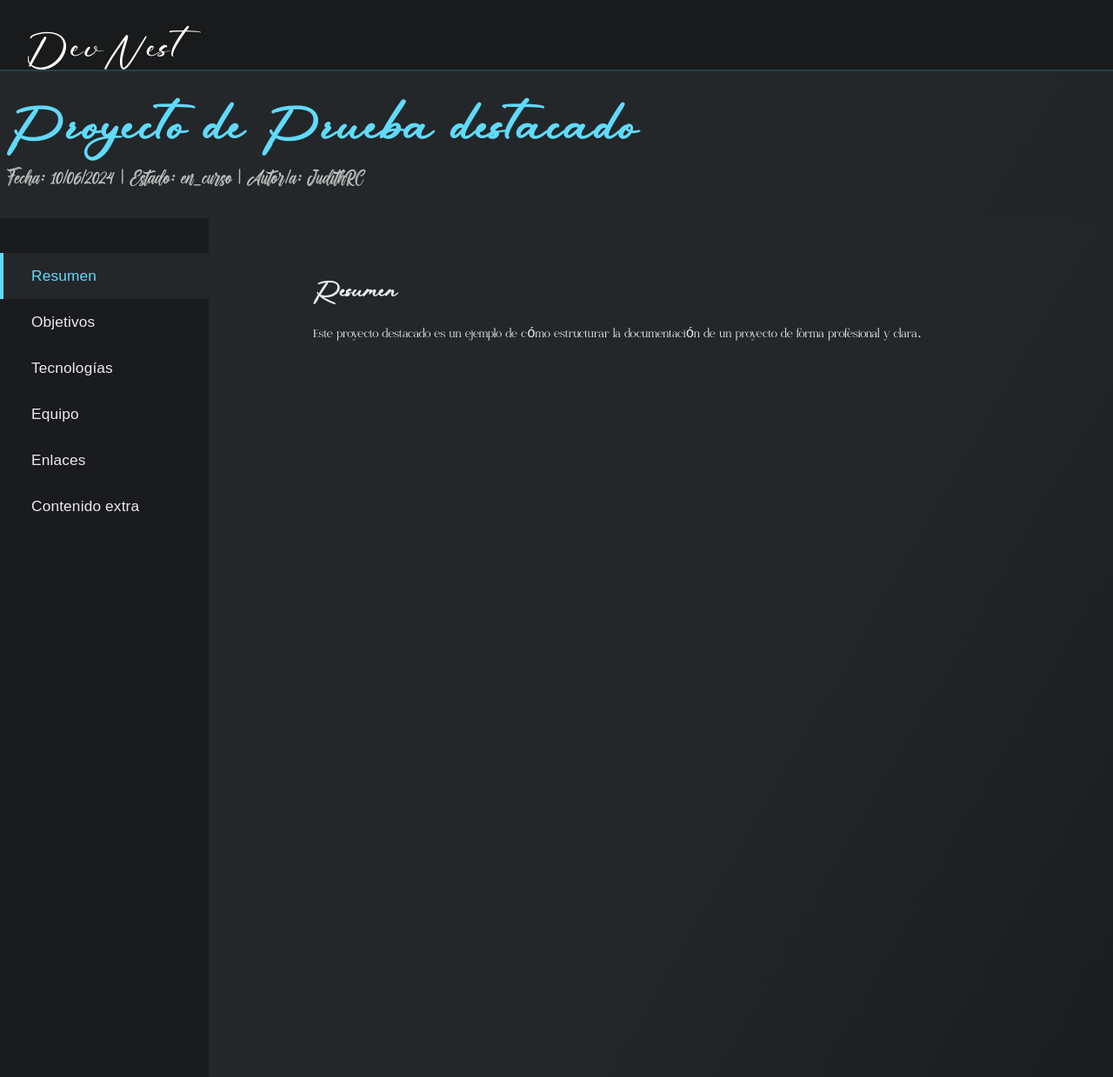
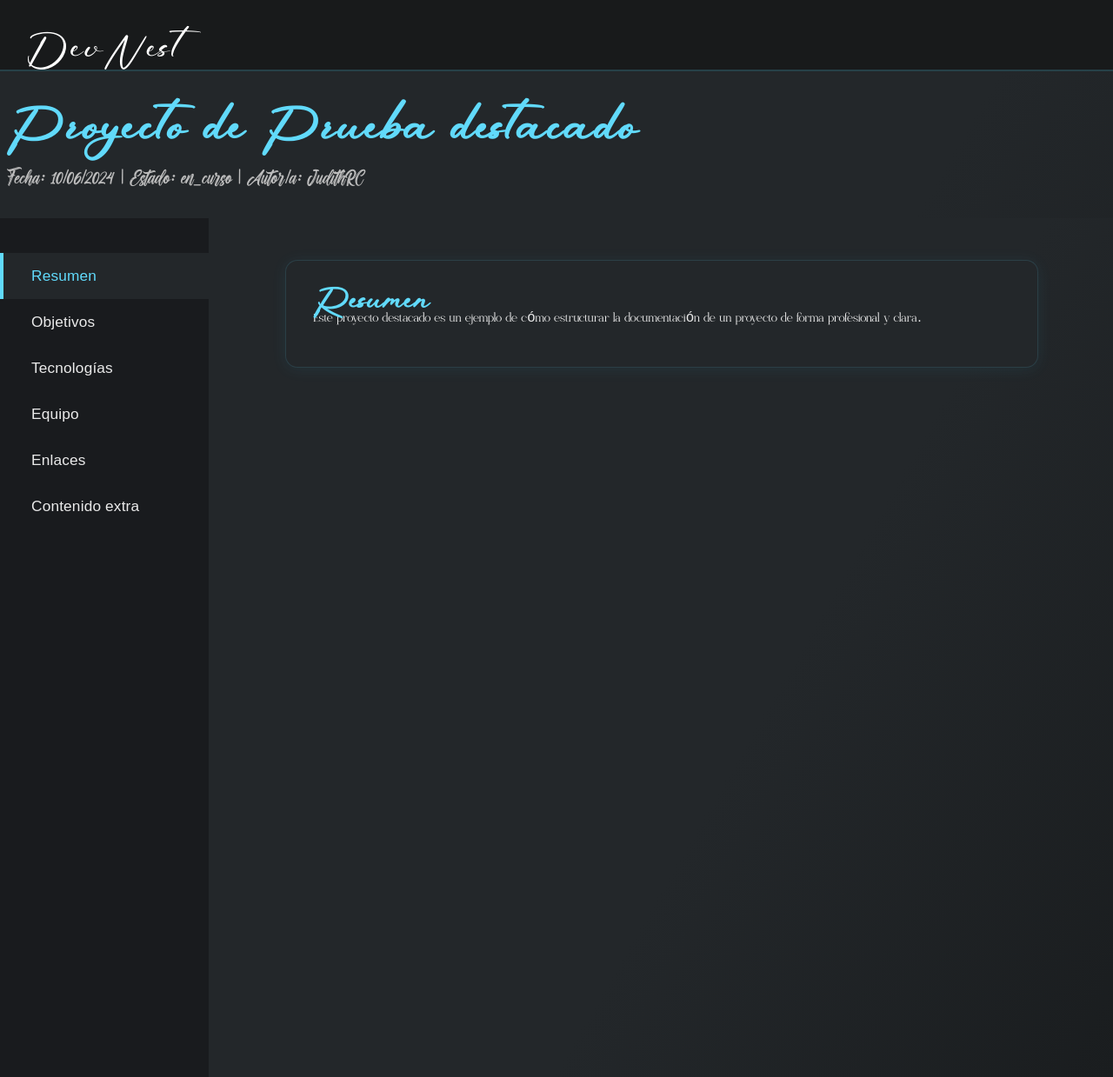
Before and after one commit to JudithRC/DevNet, a Jekyll site: the page built from _posts/2024-06-10-proyecto-destacado.md, in a window 1280 px wide. Shown: the whole page at 87% size. Built offline with Jekyll 4.4.1, drawn with Linux system fonts in a browser that asks for light colours; some web fonts are replaced.

Commit message:
Ajustes espacio y tamaños de fuente

```diff
--- a/assets/css/proyecto-docs.css
+++ b/assets/css/proyecto-docs.css
@@ -49,6 +49,7 @@
 .proyecto-doc h2,
 .proyecto-doc h3 {
   font-family: 'Rustic Roadway', Arial, sans-serif;
+  font-size: large;
 }
 .proyecto-doc .proyecto-section,
 .proyecto-doc .proyecto-section p,
@@ -56,6 +57,7 @@
 .proyecto-doc .proyecto-section ol,
 .proyecto-doc .equipo-lista li {
   font-family: 'Olivera', Arial, sans-serif;
+  font-size: medium;
 }
 .proyecto-doc .proyecto-secciones {
   max-width: 900px;
@@ -166,6 +168,25 @@
   max-width: 800px;
   margin: 0 auto;
   animation: fadeIn 0.3s;
+  position: relative;
+  background: #23272a;
+  border-radius: 14px;
+  padding: 40px 32px 32px 32px;
+  box-shadow: 0 2px 16px rgba(97,218,251,0.10), 0 1.5px 8px rgba(0,0,0,0.13);
+  border: 1.5px solid #61dafb22;
+}
+.proyecto-section h2 {
+  position: absolute;
+  top: 24px;
+  left: 32px;
+  margin: 0;
+  font-family: 'Rustic Roadway', Arial, sans-serif;
+  font-size: 2rem;
+  color: #61dafb;
+  letter-spacing: 1px;
+}
+.proyecto-section .contenido-section {
+  margin-top: 56px;
 }
 .proyecto-section.active {
   display: block;
```
